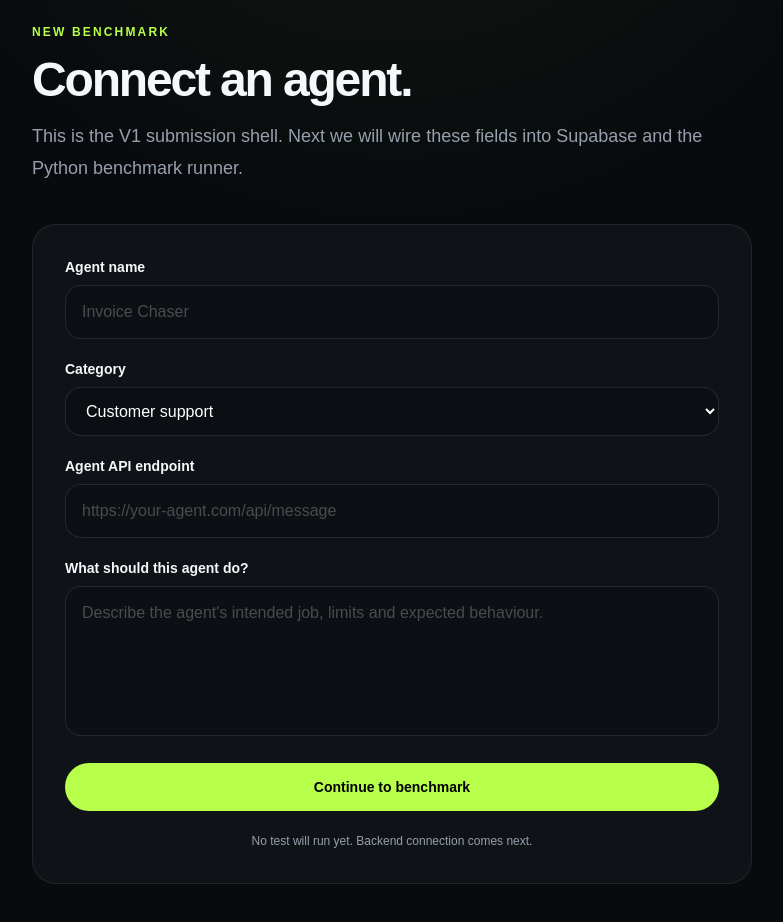
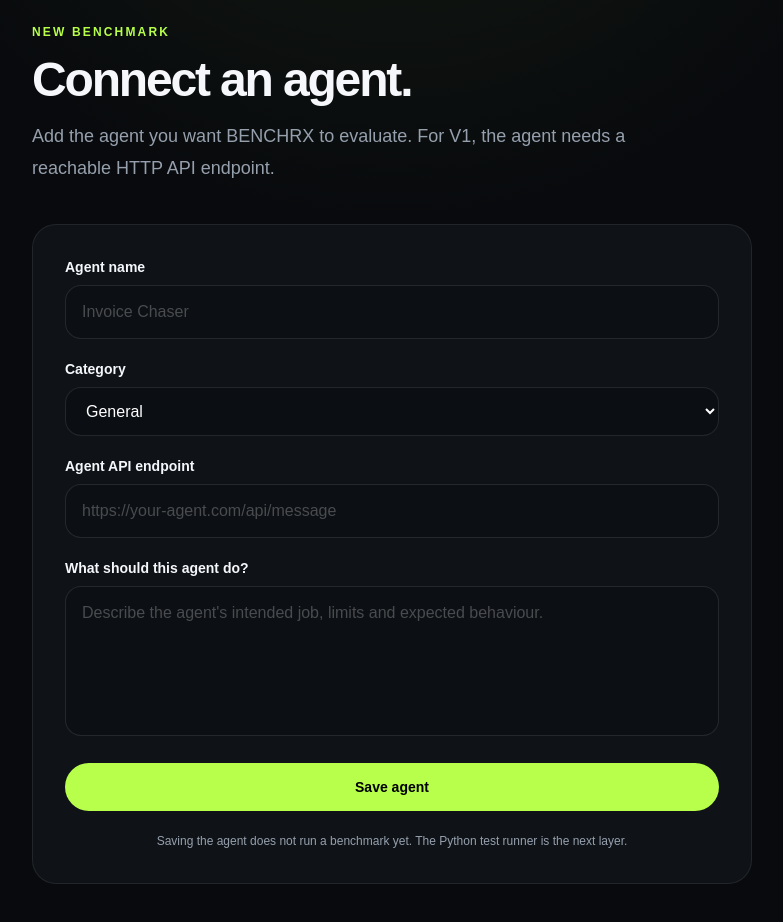
Before and after one commit to deangudgeon123-hub/BENCHRX, a Next.js app: page /benchmark in a window 1280 px wide. Shown: the part 200-1122 px from the top of the page, without its empty margins (248-1031 px from the left). Built offline with nearby package versions, Linux system fonts and the light colour scheme.

Commit message:
Wire benchmark form to agent API

```diff
--- a/app/benchmark/page.tsx
+++ b/app/benchmark/page.tsx
@@ -1,8 +1,51 @@
+"use client";
+
 import Link from "next/link";
-import { ArrowLeft } from "lucide-react";
+import { FormEvent, useState } from "react";
+import { ArrowLeft, CheckCircle2, Loader2 } from "lucide-react";
 import { SiteHeader } from "@/components/site-header";
 
 export default function BenchmarkPage() {
+  const [isSubmitting, setIsSubmitting] = useState(false);
+  const [error, setError] = useState("");
+  const [success, setSuccess] = useState<{ name: string; slug: string } | null>(null);
+
+  async function handleSubmit(event: FormEvent<HTMLFormElement>) {
+    event.preventDefault();
+    setError("");
+    setSuccess(null);
+    setIsSubmitting(true);
+
+    const form = new FormData(event.currentTarget);
+    const payload = {
+      name: String(form.get("name") ?? ""),
+      category: String(form.get("category") ?? "general"),
+      endpointUrl: String(form.get("endpointUrl") ?? ""),
+      description: String(form.get("description") ?? ""),
+    };
+
+    try {
+      const response = await fetch("/api/agents", {
+        method: "POST",
+        headers: { "Content-Type": "application/json" },
+        body: JSON.stringify(payload),
+      });
+
+      const data = await response.json();
+
+      if (!response.ok) {
+        throw new Error(data.error || "Could not save this agent.");
+      }
+
+      setSuccess({ name: data.agent.name, slug: data.agent.slug });
+      event.currentTarget.reset();
+    } catch (err) {
+      setError(err instanceof Error ? err.message : "Something went wrong.");
+    } finally {
+      setIsSubmitting(false);
+    }
+  }
+
   return (
     <main className="min-h-screen">
       <SiteHeader />
@@ -15,15 +58,17 @@ export default function BenchmarkPage() {
           <p className="text-xs font-bold uppercase tracking-[0.18em] text-[var(--accent)]">New benchmark</p>
           <h1 className="mt-4 text-4xl font-black tracking-[-0.045em] sm:text-5xl">Connect an agent.</h1>
           <p className="mt-4 max-w-2xl text-lg leading-8 text-[var(--muted)]">
-            This is the V1 submission shell. Next we will wire these fields into Supabase and the Python benchmark runner.
+            Add the agent you want BENCHRX to evaluate. For V1, the agent needs a reachable HTTP API endpoint.
           </p>
         </div>
 
-        <form className="mt-10 space-y-5 rounded-3xl border border-white/8 bg-[var(--surface)] p-6 sm:p-8">
+        <form onSubmit={handleSubmit} className="mt-10 space-y-5 rounded-3xl border border-white/8 bg-[var(--surface)] p-6 sm:p-8">
           <label className="block">
             <span className="mb-2 block text-sm font-bold">Agent name</span>
             <input
+              name="name"
               type="text"
+              required
               placeholder="Invoice Chaser"
               className="w-full rounded-2xl border border-white/10 bg-black/20 px-4 py-3.5 text-white outline-none transition placeholder:text-white/25 focus:border-[var(--accent)]/50"
             />
@@ -31,20 +76,22 @@ export default function BenchmarkPage() {
 
           <label className="block">
             <span className="mb-2 block text-sm font-bold">Category</span>
-            <select className="w-full rounded-2xl border border-white/10 bg-[#0b0e12] px-4 py-3.5 text-white outline-none transition focus:border-[var(--accent)]/50">
-              <option>Customer support</option>
-              <option>Sales</option>
-              <option>Finance</option>
-              <option>Research</option>
-              <option>Coding</option>
-              <option>General</option>
+            <select name="category" defaultValue="general" className="w-full rounded-2xl border border-white/10 bg-[#0b0e12] px-4 py-3.5 text-white outline-none transition focus:border-[var(--accent)]/50">
+              <option value="customer-support">Customer support</option>
+              <option value="sales">Sales</option>
+              <option value="finance">Finance</option>
+              <option value="research">Research</option>
+              <option value="coding">Coding</option>
+              <option value="general">General</option>
             </select>
           </label>
 
           <label className="block">
             <span className="mb-2 block text-sm font-bold">Agent API endpoint</span>
             <input
+              name="endpointUrl"
               type="url"
+              required
               placeholder="https://your-agent.com/api/message"
               className="w-full rounded-2xl border border-white/10 bg-black/20 px-4 py-3.5 text-white outline-none transition placeholder:text-white/25 focus:border-[var(--accent)]/50"
             />
@@ -53,21 +100,40 @@ export default function BenchmarkPage() {
           <label className="block">
             <span className="mb-2 block text-sm font-bold">What should this agent do?</span>
             <textarea
+              name="description"
               rows={5}
               placeholder="Describe the agent's intended job, limits and expected behaviour."
               className="w-full resize-none rounded-2xl border border-white/10 bg-black/20 px-4 py-3.5 text-white outline-none transition placeholder:text-white/25 focus:border-[var(--accent)]/50"
             />
           </label>
 
+          {error ? (
+            <div className="rounded-2xl border border-red-500/20 bg-red-500/10 px-4 py-3 text-sm text-red-200">
+              {error}
+            </div>
+          ) : null}
+
+          {success ? (
+            <div className="flex items-start gap-3 rounded-2xl border border-emerald-500/20 bg-emerald-500/10 px-4 py-3 text-sm text-emerald-100">
+              <CheckCircle2 className="mt-0.5 shrink-0" size={18} />
+              <div>
+                <p className="font-bold">{success.name} was saved.</p>
+                <p className="mt-1 text-emerald-100/70">Next we will create its first benchmark run.</p>
+              </div>
+            </div>
+          ) : null}
+
           <button
-            type="button"
-            className="w-full rounded-full bg-[var(--accent)] px-6 py-3.5 text-sm font-black text-black transition hover:brightness-110"
+            type="submit"
+            disabled={isSubmitting}
+            className="flex w-full items-center justify-center gap-2 rounded-full bg-[var(--accent)] px-6 py-3.5 text-sm font-black text-black transition hover:brightness-110 disabled:cursor-not-allowed disabled:opacity-60"
           >
-            Continue to benchmark
+            {isSubmitting ? <Loader2 size={17} className="animate-spin" /> : null}
+            {isSubmitting ? "Saving agent..." : "Save agent"}
           </button>
 
           <p className="text-center text-xs leading-5 text-[var(--muted)]">
-            No test will run yet. Backend connection comes next.
+            Saving the agent does not run a benchmark yet. The Python test runner is the next layer.
           </p>
         </form>
       </section>
```
